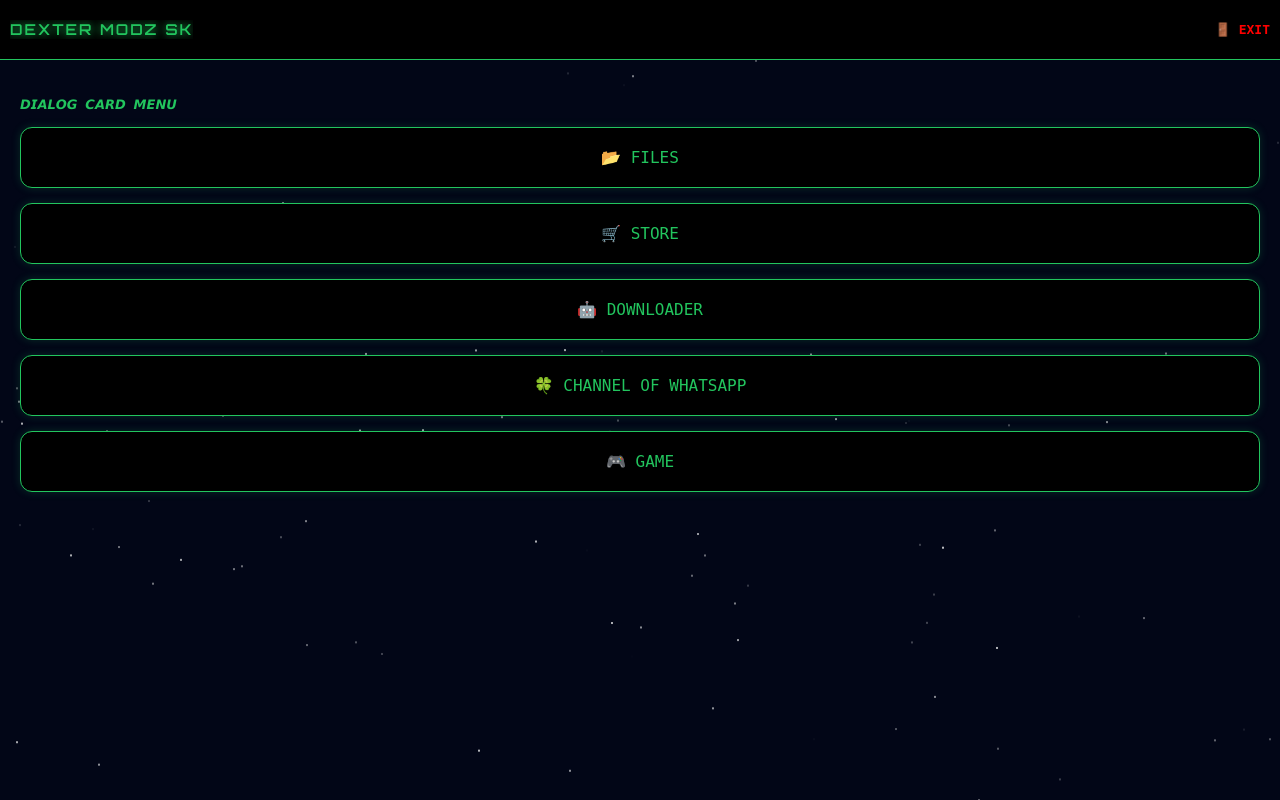
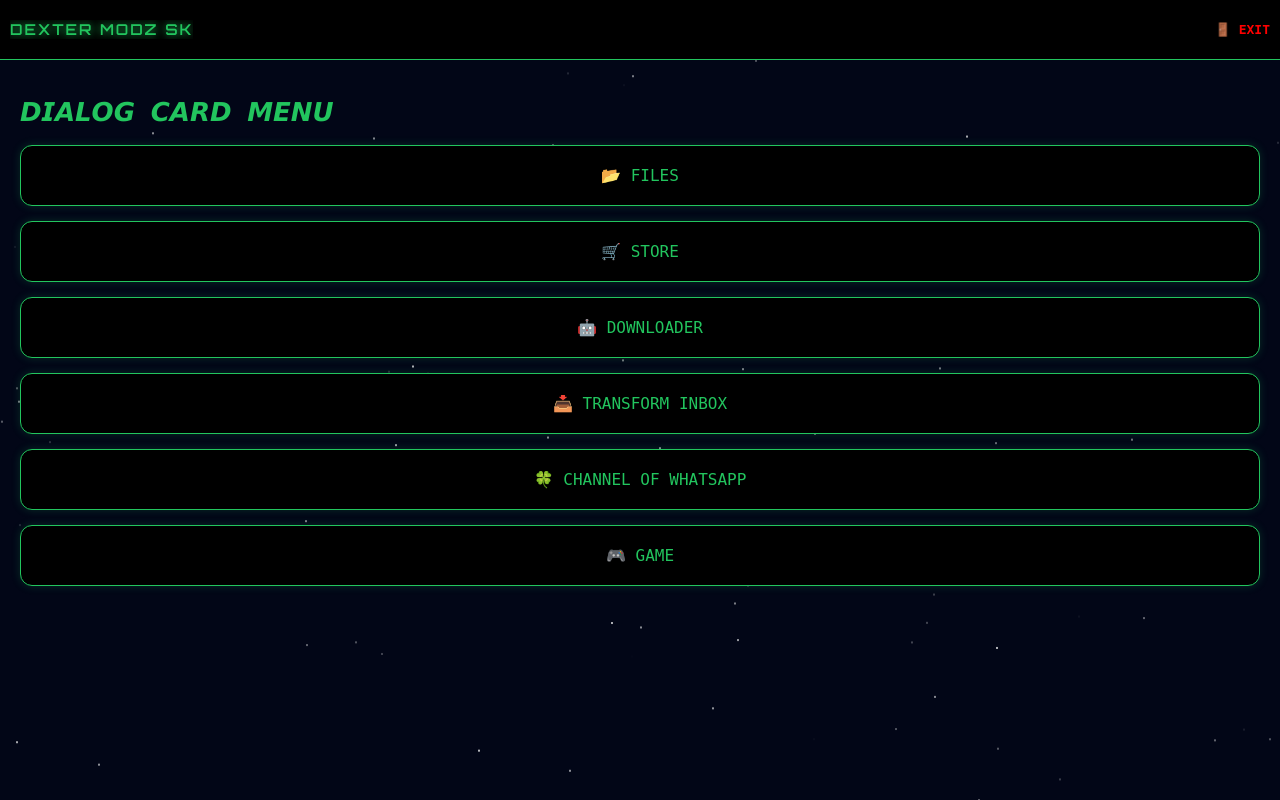
Before and after one commit to dexterxiteado-tech/DEXTER-MODZ-, a Flask app: page /panel in a window 1280 px wide. Run offline with Flask 3, Linux system fonts and the light colour scheme; the visitor is signed in with stand-in values (Sample User, id 1); parts of the project's set-up code (start-up, migrations or seed data) failed here and were passed over.

Commit message:
Add transform inbox card to panel.html
Added a new card for transforming inbox functionality.

```diff
--- a/templates/panel.html
+++ b/templates/panel.html
@@ -1,4 +1,3 @@
-
 <!DOCTYPE html>
 <html lang="es">
 <head>
@@ -128,13 +127,17 @@ box-shadow:0 0 20px #22c55e;
 <!-- 🧱 CONTENIDO -->
 <div class="main">
 
-<h1></h1>𝘿𝙄𝘼𝙇𝙊𝙂 𝘾𝘼𝙍𝘿 𝙈𝙀𝙉𝙐</h1>
+<h1>𝘿𝙄𝘼𝙇𝙊𝙂 𝘾𝘼𝙍𝘿 𝙈𝙀𝙉𝙐</h1>
 
 <div class="card" onclick="location.href='/posts'">📂 FILES</div>
 <div class="card" onclick="location.href='/store'">🛒 STORE</div>
 <div class="card" onclick="location.href='/downloader'">🤖 DOWNLOADER</div>
 
-<!-- 🔥 BOTÓN WHATSAPP -->
+<!-- 🔥 NUEVO CARD -->
+<div class="card" onclick="location.href='/transforms'">
+📥 TRANSFORM INBOX
+</div>
+
 <div class="card" onclick="window.location.href='https://whatsapp.com/channel/0029VbCAFtZGZNCxxwARZ81f'">
 🍀 CHANNEL OF WHATSAPP
 </div>
```
